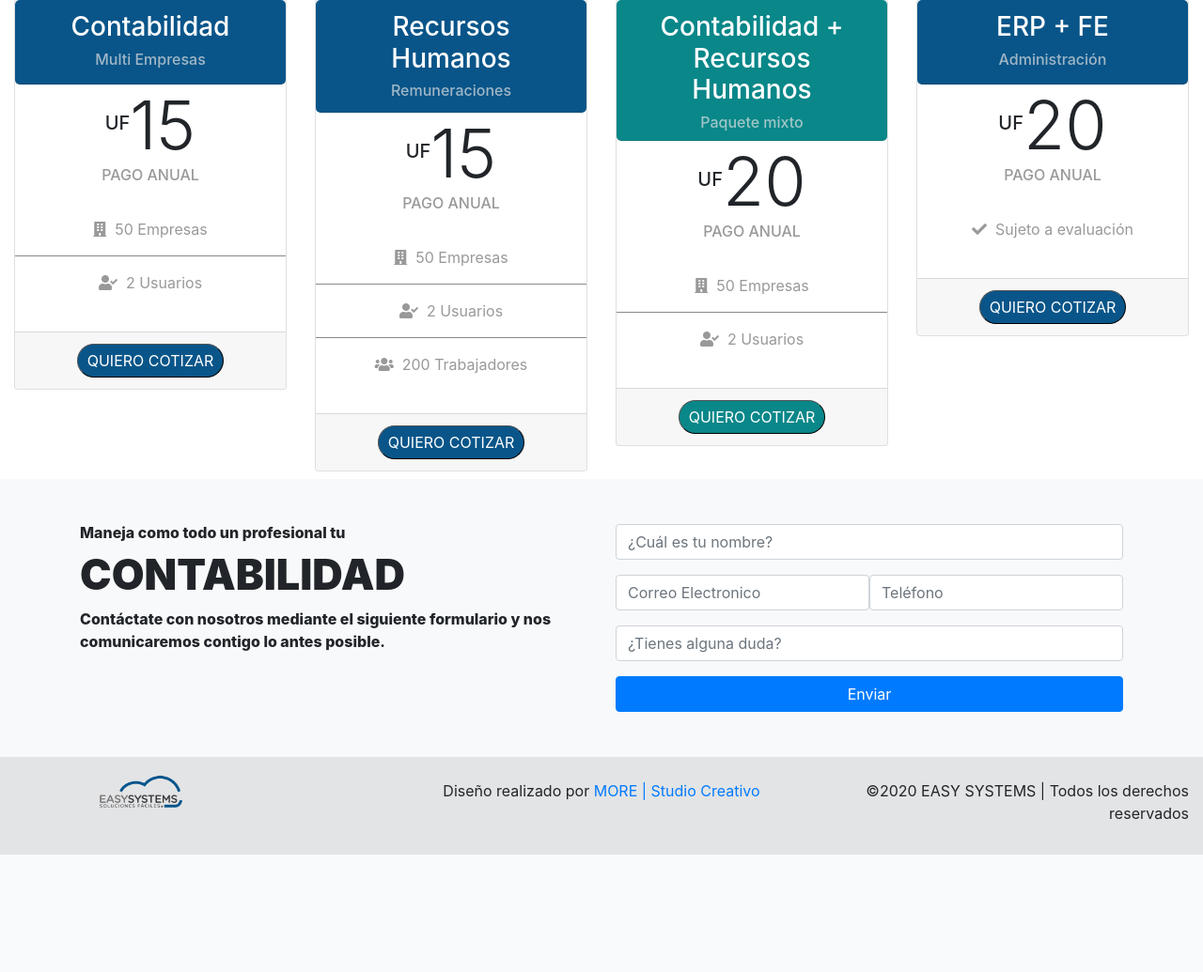
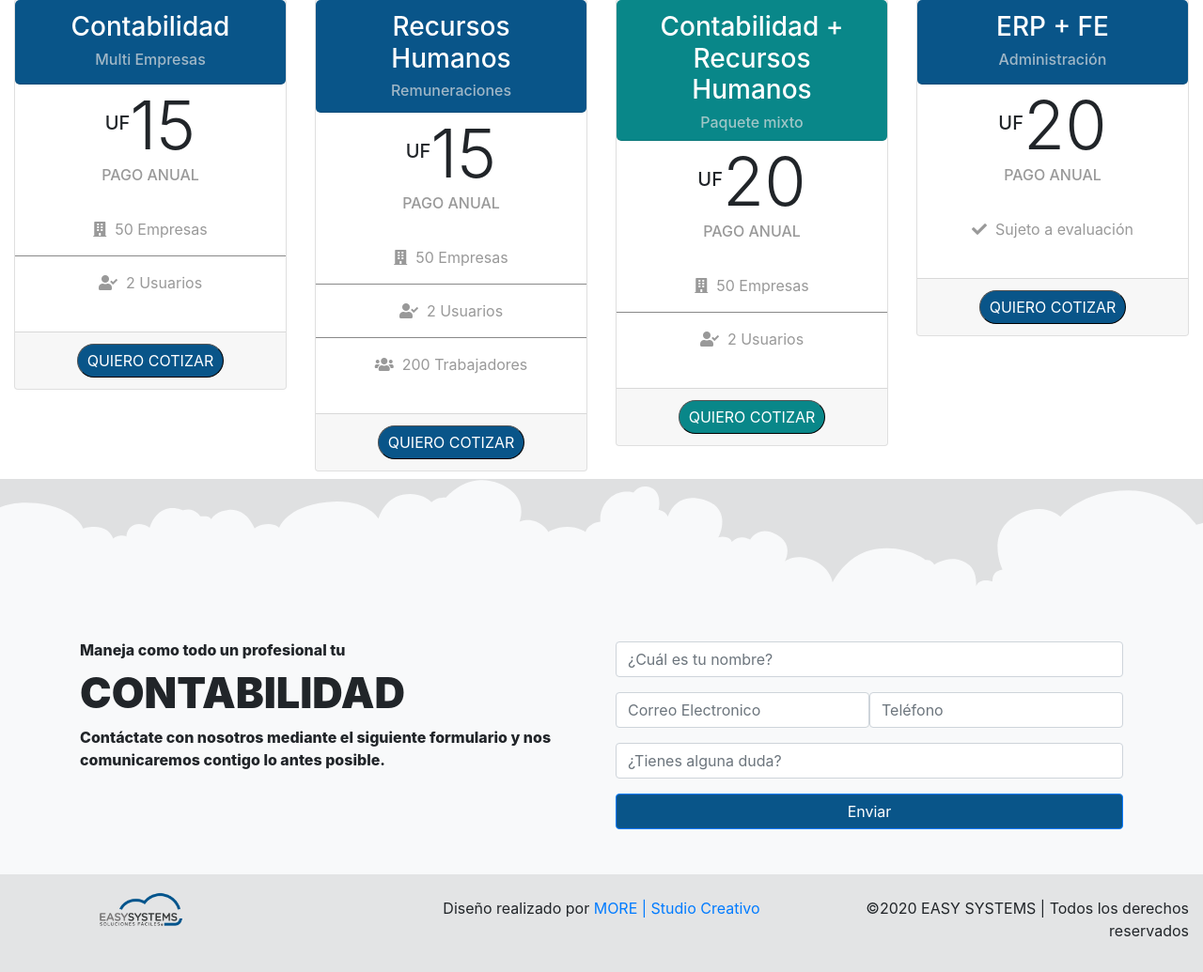
Before and after one commit to Easycomercial/easyPython, a Flask app: page / in a window 1280 px wide. Shown: the part 3200-4235 px from the top of the page at 94% size. Before the commit the page ends 4110 px from the top, so only its background shows below. Run offline with Flask 2, Linux system fonts and the light colour scheme; data that the repository does not hold is empty; some libraries are stand-ins or nearby versions.

Commit message:
cambios visuales

```diff
--- a/static/css/css.css
+++ b/static/css/css.css
@@ -226,3 +226,12 @@ font-weight: 900;
 .elementor-shape-fill3{
   opacity: 0.10;
 }
+#nubes{
+  position: relative;
+}
+.elementor-shape-fill4{
+  opacity: 0.1;
+}
+#btnfor {
+  background-color: #095589;
+}
--- a/templates/index.html
+++ b/templates/index.html
@@ -324,8 +324,12 @@
 
 
 <section class="bg-light" id="contacto">
+    <div id="nubes">
+      <svg xmlns="http://www.w3.org/2000/svg" viewBox="0 0 283.5 27.8" preserveAspectRatio="xMidYMax slice"> <path class="elementor-shape-fill4" d="M0 0v6.7c1.9-.8 4.7-1.4 8.5-1 9.5 1.1 11.1 6 11.1 6s2.1-.7 4.3-.2c2.1.5 2.8 2.6 2.8 2.6s.2-.5 1.4-.7c1.2-.2 1.7.2 1.7.2s0-2.1 1.9-2.8c1.9-.7 3.6.7 3.6.7s.7-2.9 3.1-4.1 4.7 0 4.7 0 1.2-.5 2.4 0 1.7 1.4 1.7 1.4h1.4c.7 0 1.2.7 1.2.7s.8-1.8 4-2.2c3.5-.4 5.3 2.4 6.2 4.4.4-.4 1-.7 1.8-.9 2.8-.7 4 .7 4 .7s1.7-5 11.1-6c9.5-1.1 12.3 3.9 12.3 3.9s1.2-4.8 5.7-5.7c4.5-.9 6.8 1.8 6.8 1.8s.6-.6 1.5-.9c.9-.2 1.9-.2 1.9-.2s5.2-6.4 12.6-3.3c7.3 3.1 4.7 9 4.7 9s1.9-.9 4 0 2.8 2.4 2.8 2.4 1.9-1.2 4.5-1.2 4.3 1.2 4.3 1.2.2-1 1.4-1.7 2.1-.7 2.1-.7-.5-3.1 2.1-5.5 5.7-1.4 5.7-1.4 1.5-2.3 4.2-1.1c2.7 1.2 1.7 5.2 1.7 5.2s.3-.1 1.3.5c.5.4.8.8.9 1.1.5-1.4 2.4-5.8 8.4-4 7.1 2.1 3.5 8.9 3.5 8.9s.8-.4 2 0 1.1 1.1 1.1 1.1 1.1-1.1 2.3-1.1 2.1.5 2.1.5 1.9-3.6 6.2-1.2 1.9 6.4 1.9 6.4 2.6-2.4 7.4 0c3.4 1.7 3.9 4.9 3.9 4.9s3.3-6.9 10.4-7.9 11.5 2.6 11.5 2.6.8 0 1.2.2c.4.2.9.9.9.9s4.4-3.1 8.3.2c1.9 1.7 1.5 5 1.5 5s.3-1.1 1.6-1.4c1.3-.3 2.3.2 2.3.2s-.1-1.2.5-1.9 1.9-.9 1.9-.9-4.7-9.3 4.4-13.4c5.6-2.5 9.2.9 9.2.9s5-6.2 15.9-6.2 16.1 8.1 16.1 8.1.7-.2 1.6-.4V0H0z"></path> </svg>
+    </div>
     <div class="container py-5">
       <div class="row">
+
         <div class="col-md-6" id="formulario">
           <h6>Maneja como todo un profesional tu</h6>
           <h1>CONTABILIDAD</h1>
@@ -344,13 +348,13 @@
               <input name="dudas" type="text" id="dudas" required placeholder="¿Tienes alguna duda?" class="form-control">
             </div>
             <div class="row justify-content-center">
-            <button type="submit" class="btn btn-primary col-12">Enviar</button>
+            <button id="btnfor" type="submit" class="btn btn-primary col-12">Enviar</button>
             </div>
           </form>
         </div>
       </div>
+
     </div>
-
     <!-- Footer -->
 <footer class="page-footer font-small blue pt-4">
 
```
